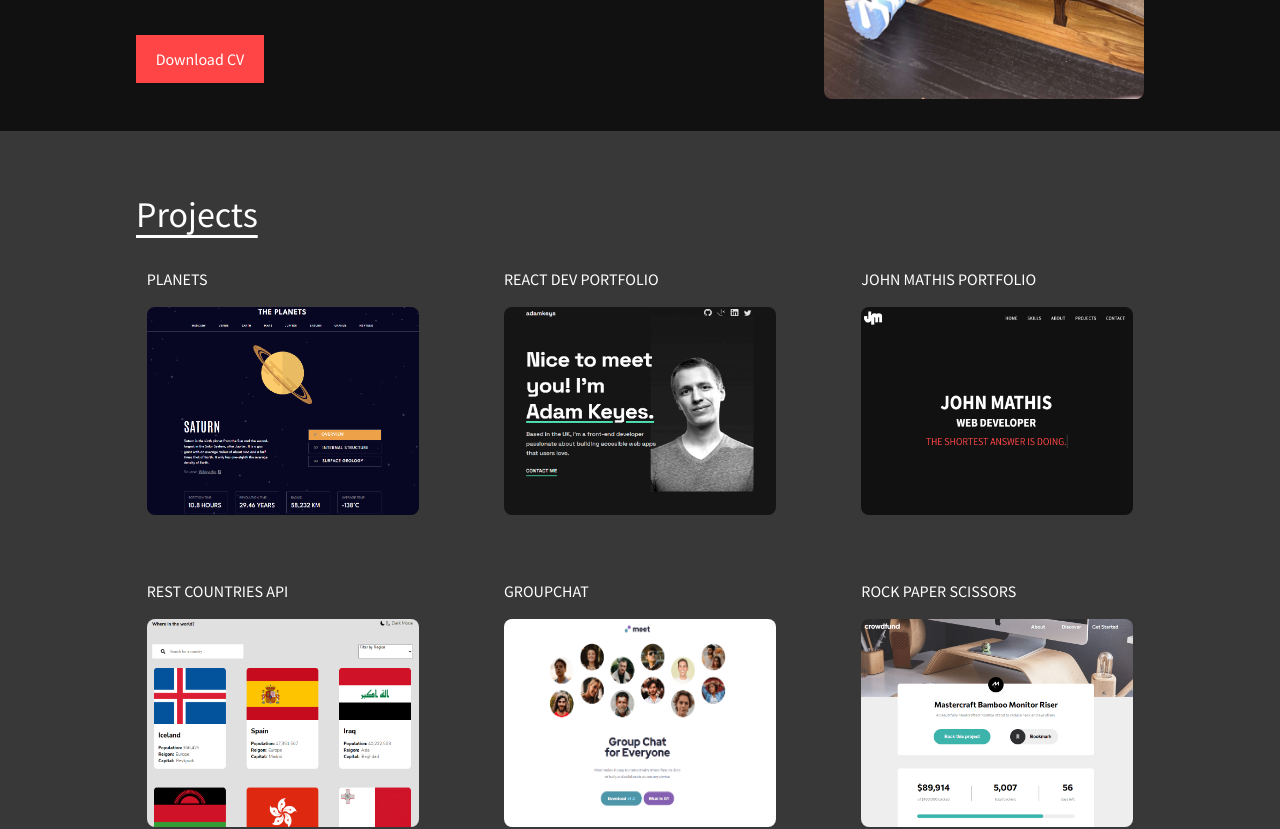
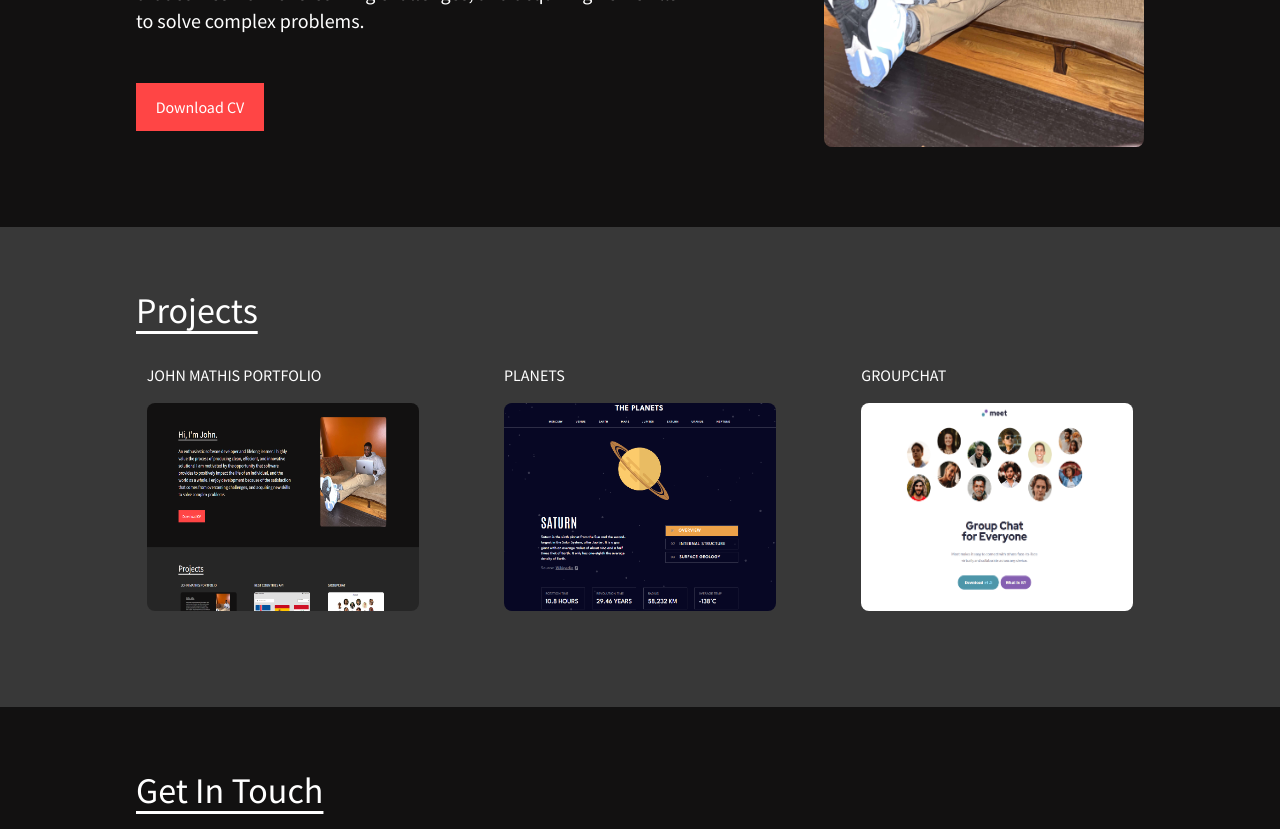
Before and after one commit to john-mathis/portfolio, a React (Create React App) app: page / in a window 1280 px wide. Shown: the part 360-1189 px from the top of the page. Built offline with nearby package versions, Linux system fonts and the light colour scheme.

Commit message:
component padding and removed some projects

```diff
--- a/src/App.css
+++ b/src/App.css
@@ -1,10 +1,8 @@
-@import url('https://fonts.googleapis.com/css2?family=Source+Sans+Pro:wght@200;300;400;600;700&display=swap');
-
+@import url("https://fonts.googleapis.com/css2?family=Source+Sans+Pro:wght@200;300;400;600;700&display=swap");
 
 @tailwind base;
 @tailwind components;
 @tailwind utilities;
-
 
 :root {
   --white: #fff;
@@ -18,7 +16,6 @@
   --text-underline-spacing: 8px;
   --border-radius: 10px;
 }
-
 
 * {
   margin: 0;
@@ -36,7 +33,6 @@ body {
   background-color: var(--black);
 }
 
-
 /* Global Styles */
 .max-container-width {
   max-width: 90%;
@@ -44,12 +40,17 @@ body {
   padding: 2rem 1rem;
 }
 
-@media screen and (min-width:1200px) {
+@media screen and (min-width: 1200px) {
   .max-container-width {
     max-width: 65rem;
   }
 }
 
+@media screen and (min-width: 1536px) {
+  .max-container-width {
+    max-width: 70rem;
+  }
+}
 
 img {
   max-width: 100%;
--- a/src/Components/AboutMe/AboutMe.js
+++ b/src/Components/AboutMe/AboutMe.js
@@ -4,7 +4,7 @@ import John from "../../assets/john.jpg";
 const AboutMe = () => {
   return (
     <>
-      <div className="min-h-140 lg: min-h-260">
+      <div className="min-h-140 lg: min-h-260 py-12">
         <div className="max-container-width flex flex-col md:flex-row">
           <div className="flex m-auto	md:order-2">
             <img
--- a/src/Components/ContactMe/Contact.js
+++ b/src/Components/ContactMe/Contact.js
@@ -20,7 +20,7 @@ const Contact = () => {
               target="_blank"
               rel="noreferrer"
             >
-              <AiOutlineGithub className="w-8 h-12 cursor-pointer my-0 mx-4 md:w-16 md:h-20 hover:bg-[var(--dark-grey)] hover:p-1	" />
+              <AiOutlineGithub className="w-8 h-12 cursor-pointer my-0 mx-4 md:w-16 md:h-20 hover:bg-[var(--dark-grey)]" />
             </a>
 
             <a
@@ -28,10 +28,10 @@ const Contact = () => {
               target="_blank"
               rel="noreferrer"
             >
-              <AiFillLinkedin className="w-8 h-12 cursor-pointer my-0 mx-4 md:w-16 md:h-20 hover:bg-[var(--dark-grey)] hover:p-1	" />
+              <AiFillLinkedin className="w-8 h-12 cursor-pointer my-0 mx-4 md:w-16 md:h-20 hover:bg-[var(--dark-grey)]" />
             </a>
             <AiOutlineMail
-              className="w-8 h-12 cursor-pointer my-0 mx-4 md:w-16 md:h-20 hover:bg-[var(--dark-grey)] hover:p-1"
+              className="w-8 h-12 cursor-pointer my-0 mx-4 md:w-16 md:h-20 hover:bg-[var(--dark-grey)]"
               onClick={sendNewEmail}
               target="_blank"
               rel="noreferrer"
--- a/src/Components/ProjectData/ProjectData.js
+++ b/src/Components/ProjectData/ProjectData.js
@@ -1,49 +1,45 @@
-import Country from "..//..//assets/country-project.png";
 import Planets from "..//..//assets/planets-project.png";
 import Portfolio from "..//..//assets/portfolio-project.png";
 import Groupchat from "..//..//assets/groupchat-landing-page.png";
-import Mastercraft from "..//..//assets/mastercraft-project.png";
-import ReactDev from "..//..//assets/dev-portfolio.png";
+
+// name: "React Dev Portfolio",
+// github: "https://github.com/john-mathis/React-dev-portfolio",
+// live: "https://john-mathis.github.io/React-dev-portfolio/",
+// img: ReactDev,
+
+// name: "Rock Paper Scissors",
+//     github: "https://github.com/john-mathis/rock-paper-scissors",
+//     live: "https://john-mathis.github.io/rock-paper-scissors/",
+//     img: Mastercraft,
+
+// name: "Rest Countries API",
+// github: "https://github.com/john-mathis/Country-API",
+// live: "https://john-mathis.github.io/Country-API/",
+// img: Country,
 
 export const ProjectData = [
+  {
+    name: "John Mathis Portfolio ",
+    github: "https://github.com/john-mathis/portfolio",
+    live: "https://john-mathis.github.io/portfolio/",
+    img: Portfolio,
+    description: "Fully Responsive site created with ReactJS and TailwindCSS ",
+  },
+
   {
     name: "Planets",
     github: "https://github.com/john-mathis/react-planets",
     live: "https://john-mathis.github.io/react-planets/",
     img: Planets,
+    description:
+      "Created with HTML, CSS, and ReactJS with the use of React Hooks.",
   },
-  {
-    name: "React Dev Portfolio",
-    github: "https://github.com/john-mathis/React-dev-portfolio",
-    live: "https://john-mathis.github.io/React-dev-portfolio/",
-    img: ReactDev,
-  },
-
-  {
-    name: "John Mathis Portfolio ",
-    github: "https://github.com/john-mathis/portfolio",
-    live: "https://john-mathis.github.io/portfolio/",
-    img: Portfolio,
-  },
-
-  {
-    name: "Rest Countries API",
-    github: "https://github.com/john-mathis/Country-API",
-    live: "https://john-mathis.github.io/Country-API/",
-    img: Country,
-  },
-
   {
     name: "Groupchat ",
     github: "https://github.com/john-mathis/react-landing-page",
     live: "https://john-mathis.github.io/react-landing-page/",
     img: Groupchat,
-  },
-
-  {
-    name: "Rock Paper Scissors",
-    github: "https://github.com/john-mathis/rock-paper-scissors",
-    live: "https://john-mathis.github.io/rock-paper-scissors/",
-    img: Mastercraft,
+    description:
+      "Utilized a sketch file to replicate the design, built with HTML, CSS and ReactJS",
   },
 ];
--- a/src/Components/Projects/Projects.js
+++ b/src/Components/Projects/Projects.js
@@ -15,7 +15,10 @@ const Projects = () => {
             src={display.img}
             alt="screenshot of projects"
           />
-          <div className="card-overlay flex justify-center items-center absolute top-10 left-0 right-0 bottom-0 opacity-0 bg-[var(--transparent-black)] ease-in duration-300">
+          <div className="card-overlay flex flex-col justify-center items-center absolute top-10 left-0 right-0 bottom-0 opacity-0 bg-[var(--transparent-black)] ease-in duration-300">
+            <div className="text-center underline">{display.name}</div>
+            <div className="text-center mb-4">{display.description}</div>
+            <div className="flex flex-row">
               <a target="blank" href={display.github}>
                 <FiGithub className="w-16 h-16 mx-6 hover:bg-[var(--icon-hover)]" />
               </a>
@@ -25,13 +28,14 @@ const Projects = () => {
               </a>
             </div>
           </div>
+        </div>
       </React.Fragment>
     );
   });
 
   return (
     <>
-      <div className="bg-[var(--dark-grey)]">
+      <div className="bg-[var(--dark-grey)] pb-12">
         <div className="max-container-width">
           <h3 className="text-3xl md:text-4xl my-8 underline underline-offset-[var(--text-underline-spacing)]">
             Projects
```
Also changed, not shown: src/assets/portfolio-project.png, 1 other file (tests, documents, lock files or other folders). Lines whose indentation alone changed are shown as unchanged.
